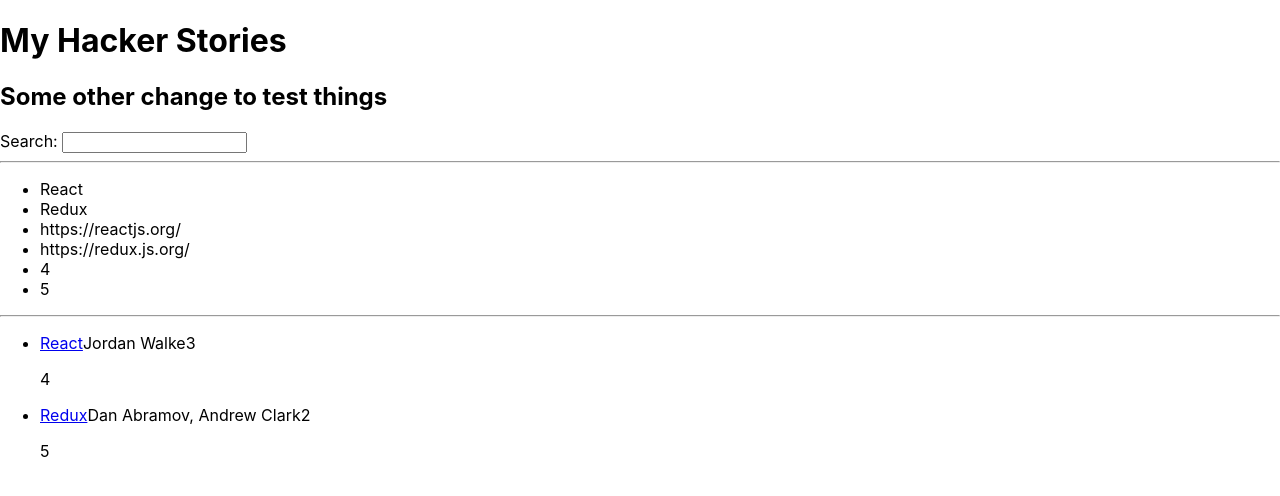
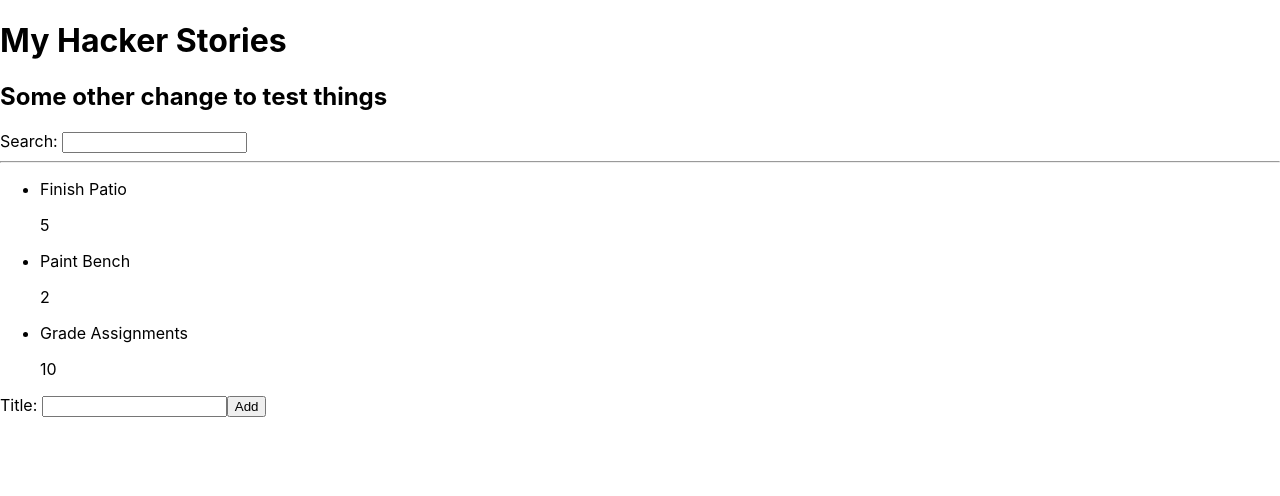
Before and after one commit to Just-Bob-Dev/ctd-road-to-react-follow-along, a React (Create React App) app: page / in a window 1280 px wide. Shown: the top 496 px of the page. Built offline with nearby package versions, Linux system fonts and the light colour scheme.

Commit message:
lesson 1-2

```diff
--- /dev/null
+++ b/src/AddTodoForm.js
@@ -0,0 +1,15 @@
+import * as React from 'react';
+
+function AddTodoForm() {
+    return(
+        <div>
+            <form>
+                <label htmlFor='todoForm'>Title: </label>
+                <input id='todoForm'></input>
+                <button type='submit'>Add</button>
+            </form>
+        </div>
+    )
+}
+
+export default AddTodoForm;
--- a/src/App.js
+++ b/src/App.js
@@ -1,77 +1,26 @@
 import * as  React from 'react';
+import TodoList from './TodoList';
+import AddTodoForm from './AddTodoForm';
 
-const list = [
-  {
-    title: 'React',
-    url: 'https://reactjs.org/',
-    author: 'Jordan Walke',
-    num_comments: 3,
-    points: 4,
-    objectID: 0
-  },
-  {
-    title: 'Redux',
-    url: 'https://redux.js.org/',
-    author: 'Dan Abramov, Andrew Clark',
-    num_comments: 2,
-    points: 5,
-    objectID: 1
-  }
-]
 
-function listPoints (item) {
-  return <li>{item.points}</li>
+function Search() {
+  return(
+    <div>
+      <label htmlFor="search"> Search: </label>
+      <input id="search" type="text" />
+    </div>
+  )
 }
 
 function App() {
-  const listItems = list.map(function(item){
-    return <li>{item.url}</li>
-  })
-
   return(
     <div>
       <h1>My Hacker Stories</h1>
       <h2>Some other change to test things</h2>
-
-      <label htmlFor="search"> Search: </label>
-      <input id="search" type="text" />
-
+      <Search />
       <hr />
-
-      {/** render the list
-       * piece meal problems and then move forward.
-       */}
-      <ul>
-        {
-          list.map(function(item) {
-            return <li key={item.objectID}>{item.title}</li>;
-          })
-        }
-        {
-          listItems
-        }
-        {
-          list.map(listPoints)
-        }
-      </ul>
-
-      <hr />
-      <ul>
-        {
-          list.map(function(item) {
-            return (
-              <li key={item.points}>
-                <span>
-                  <a href={item.url}>{item.title}</a>
-                </span>
-                <span>{item.author}</span>
-                <span>{item.num_comments}</span>
-                <p>{item.points}</p>
-              </li>
-            )
-          })
-        }
-      </ul>
+      <TodoList />
+      <AddTodoForm />
     </div>
   );
 }
--- /dev/null
+++ b/src/TodoList.js
@@ -0,0 +1,41 @@
+import * as  React from 'react';
+
+const todoList = [
+    {
+      id: 0,
+      title: 'Finish Patio',
+      author: 'Bob',
+      points: 5
+    },
+    {
+      id: 1,
+      title: 'Paint Bench',
+      author: 'Bob',
+      points: 2
+    },
+    {
+      id: 2,
+      title: 'Grade Assignments',
+      author: 'Bob',
+      points: 10
+    }
+  ]
+
+function TodoList() {
+    return(
+        <ul>
+          {
+            todoList.map(function(item) {
+              return (
+                <li key={item.id}>{item.title}
+                  <p>{item.points}</p>
+                  <p>{item.url}</p>
+                </li>
+              );
+            })
+          }
+        </ul>
+      );
+}
+
+export default TodoList;
```
